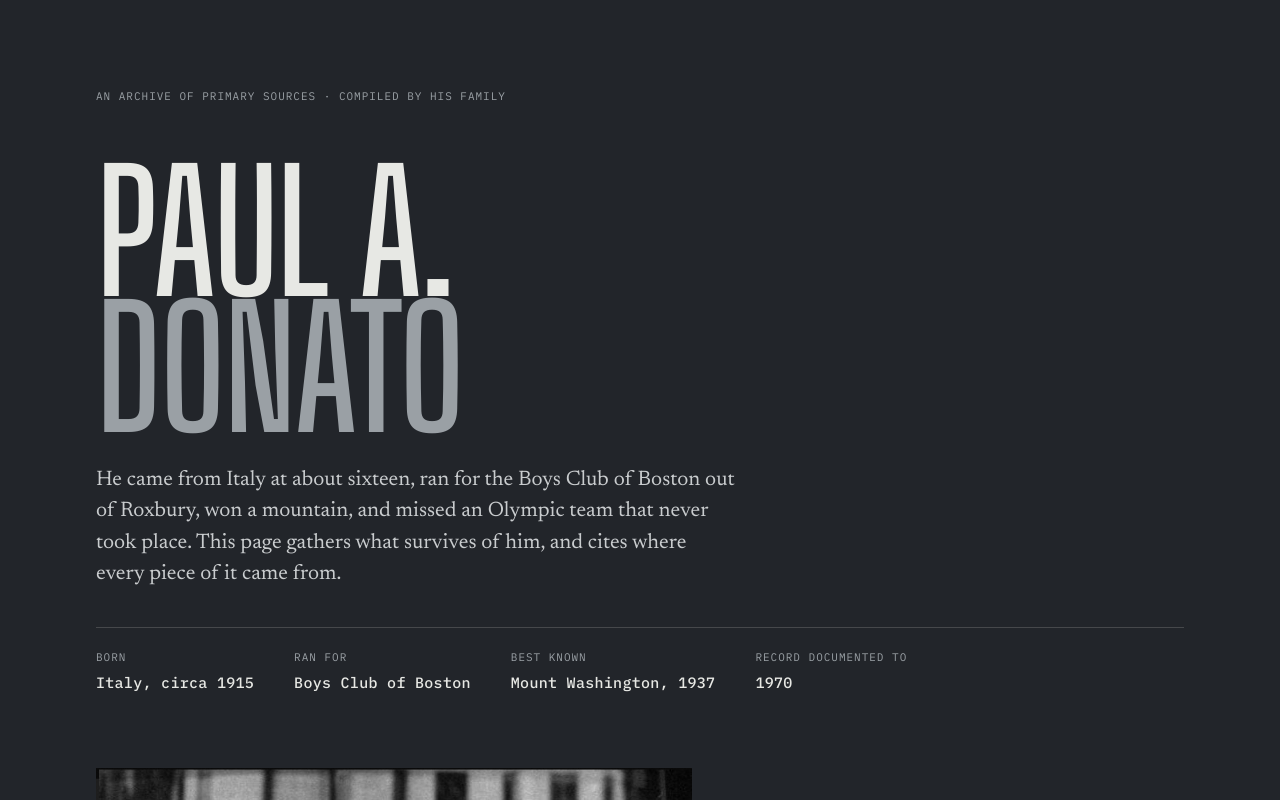
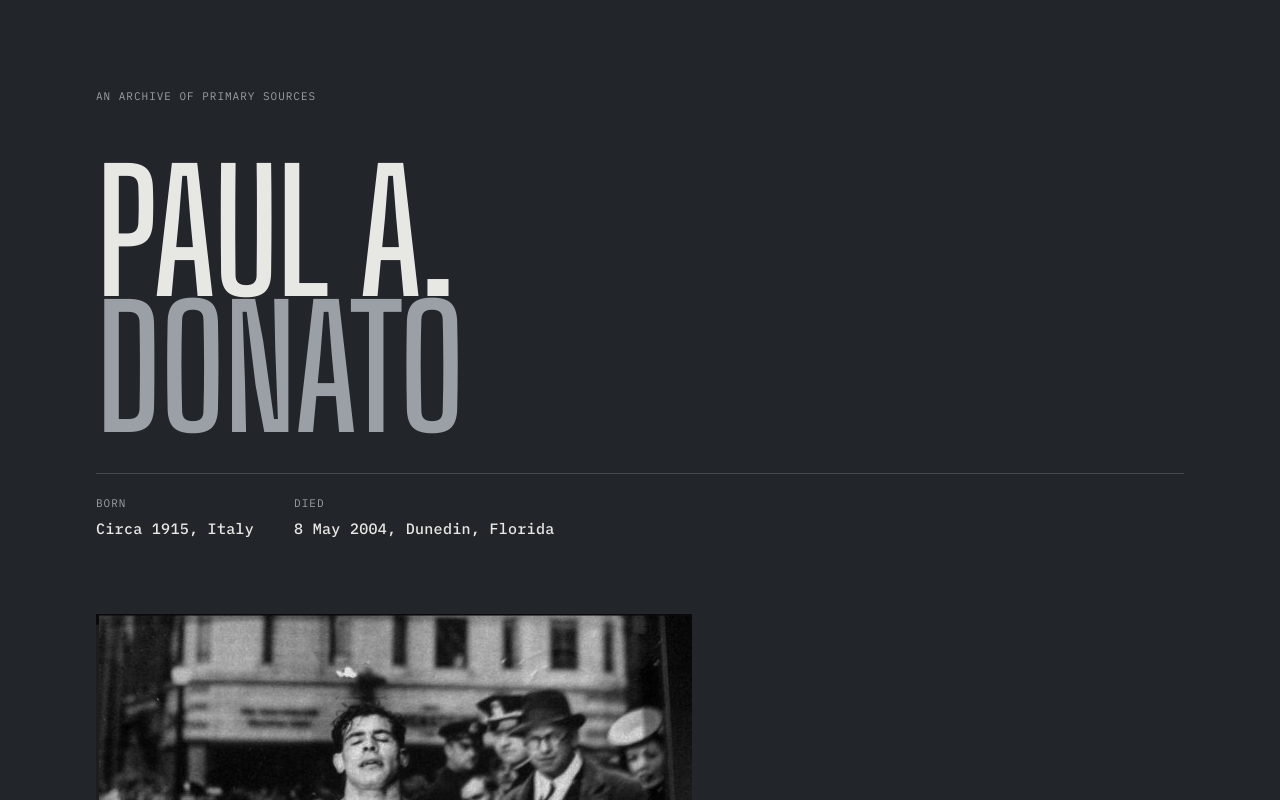
Before and after one commit to octocog/paul-donato-archive, a plain HTML site: page index.html in a window 1280 px wide. Shown: the top 800 px of the page. Drawn offline with Linux system fonts and the light colour scheme.

Commit message:
Simplify the masthead
Drops the 'compiled by his family' attribution and the standfirst paragraph,
and reduces the fact list to birth and death only.

```diff
--- a/index.html
+++ b/index.html
@@ -16,18 +16,11 @@
 <!-- ====================================================== MASTHEAD -->
 <header class="masthead">
   <div class="masthead__inner">
-    <p class="data">An archive of primary sources &middot; Compiled by his family</p>
+    <p class="data">An archive of primary sources</p>
     <h1 class="masthead__name">Paul A.<em>Donato</em></h1>
-    <p class="masthead__standfirst">
-      He came from Italy at about sixteen, ran for the Boys Club of Boston out of
-      Roxbury, won a mountain, and missed an Olympic team that never took place.
-      This page gathers what survives of him, and cites where every piece of it came from.
-    </p>
     <ul class="masthead__facts">
-      <li><span class="data">Born</span><b>Italy, circa 1915</b></li>
-      <li><span class="data">Ran for</span><b>Boys Club of Boston</b></li>
-      <li><span class="data">Best known</span><b>Mount Washington, 1937</b></li>
-      <li><span class="data">Record documented to</span><b>1970</b></li>
+      <li><span class="data">Born</span><b>Circa 1915, Italy</b></li>
+      <li><span class="data">Died</span><b>8 May 2004, Dunedin, Florida</b></li>
     </ul>
   </div>
 </header>
```
